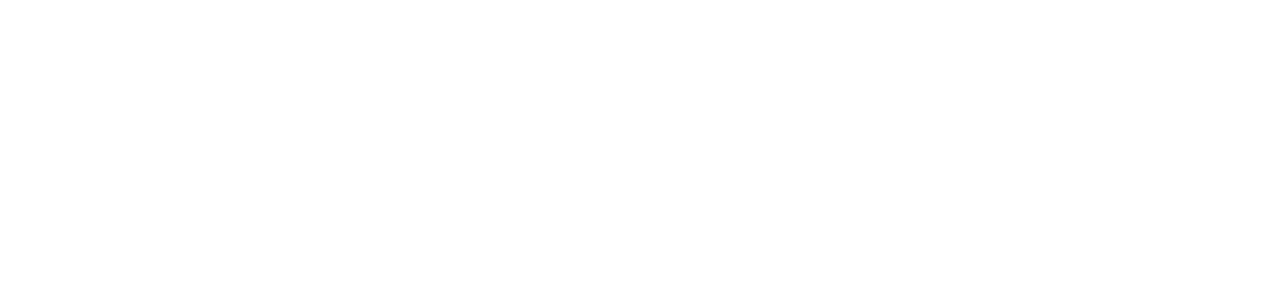
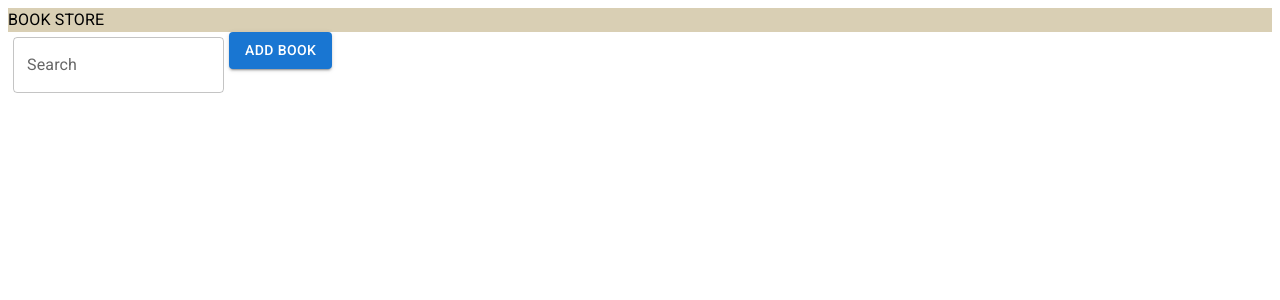
Before and after one commit to Anzhela-Sahakyan/Book_Store, a React (Vite) app: page / in a window 1280 px wide. Shown: the top 300 px of the page. Built offline with nearby package versions, Linux system fonts and the light colour scheme.

Commit message:
feat: adding searchbox and btn

```diff
--- a/src/App.tsx
+++ b/src/App.tsx
@@ -3,8 +3,17 @@
 import "@fontsource/roboto/500.css";
 import "@fontsource/roboto/700.css";
 
+import Header from "./Components/Header";
+import SearchBox from "./Components/SearchBox";
+import { Box } from "@mui/material";
+
 function App() {
-  return <></>;
+  return (
+    <Box>
+      <Header />
+      <SearchBox />
+    </Box>
+  );
 }
 
 export default App;
--- /dev/null
+++ b/src/Button/Btn.tsx
@@ -0,0 +1,13 @@
+import Button from "@mui/material/Button";
+interface params {
+  onClick: () => void;
+  value: string;
+}
+
+export default function Btn({ onClick, value }: params) {
+  return (
+    <Button variant="contained" onClick={onClick}>
+      {value}
+    </Button>
+  );
+}
--- a/src/Button/btn.tsx
+++ /dev/null
@@ -1,3 +0,0 @@
-export default function btn() {
-  return <div></div>;
-}
--- a/src/Components/Header.tsx
+++ b/src/Components/Header.tsx
@@ -2,7 +2,7 @@
 
 export default function Header() {
   return (
-    <Box>
+    <Box sx={{ backgroundColor: "#d9cfb4" }}>
       <Typography>BOOK STORE</Typography>
     </Box>
   );
--- a/src/Components/SearchBox.tsx
+++ b/src/Components/SearchBox.tsx
@@ -1,3 +1,16 @@
+import { Box, TextField } from "@mui/material";
+import Btn from "../Button/Btn";
+
 export default function SearchBox() {
-  return <div></div>;
+  return (
+    <Box>
+      <TextField
+        id="outlined-basic"
+        label="Search"
+        variant="outlined"
+        sx={{ margin: "5px" }}
+      />
+      <Btn onClick={() => {}} value="Add Book" />
+    </Box>
+  );
 }
```
